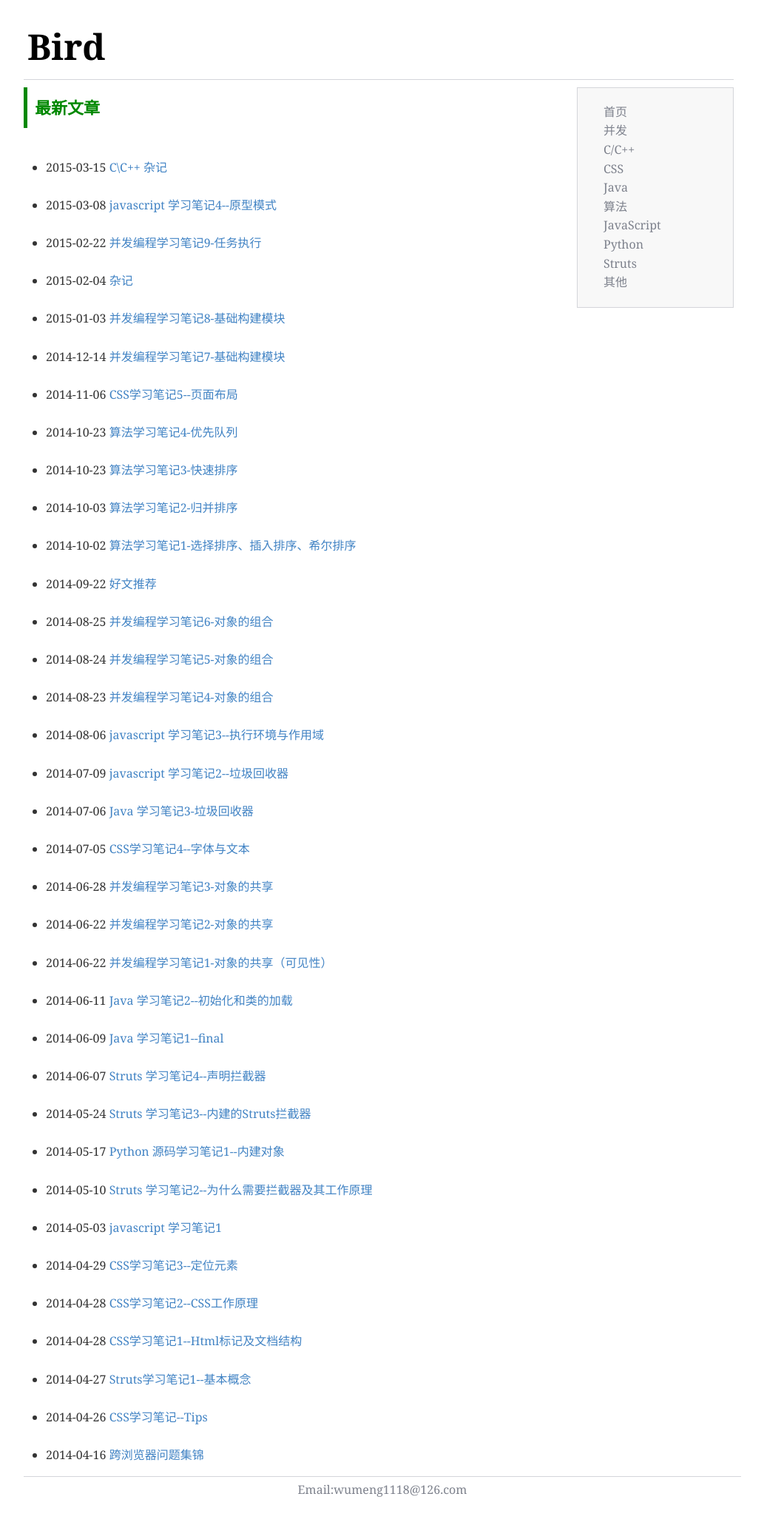
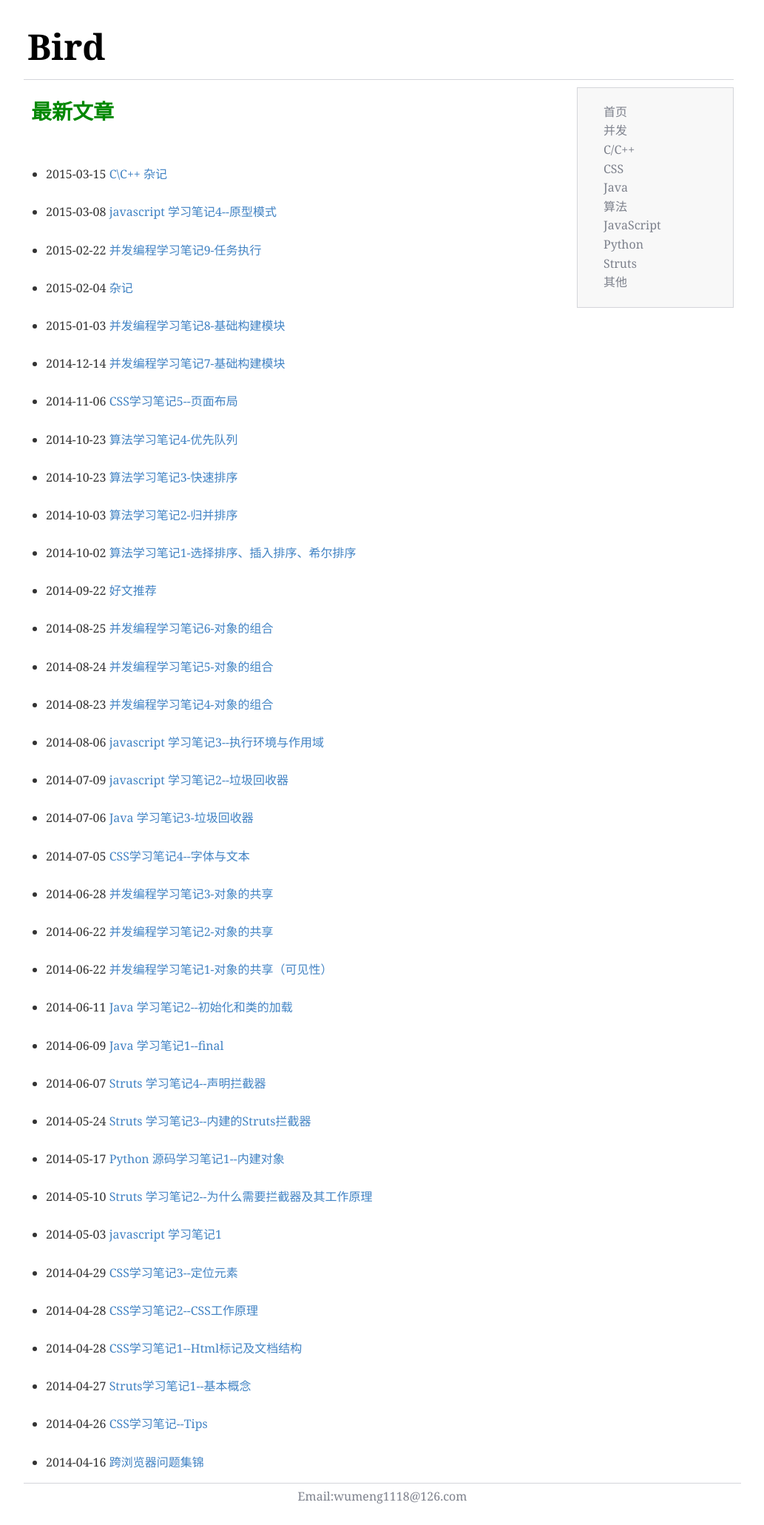
Before and after one commit to Qing-Shuang/Bird, a Jekyll site: the page built from index.html, in a window 1280 px wide. Shown: the whole page at 74% size, without its empty margins (128-1161 px from the left). Built offline with Jekyll 4.4.1, drawn with Linux system fonts in a browser that asks for light colours; Markdown is read by kramdown in place of the engine named in the settings; the list of posts is cut into pages by our own code.

Commit message:
Update layouts.css

```diff
--- a/css/layouts.css
+++ b/css/layouts.css
@@ -53,9 +53,12 @@ html,body {
 }
 
 #left #naviContent h2{
-  margin-top:0;
-  width:400px;
-  background-color: white;
+  margin-top: 0;
+  margin-bottom 0;
+  width: 400px;
+  background-color: #fff;
+  font-size: 28px;
+  border-left: 0px;
   /*
   margin: 0;
   padding: 0;
```
